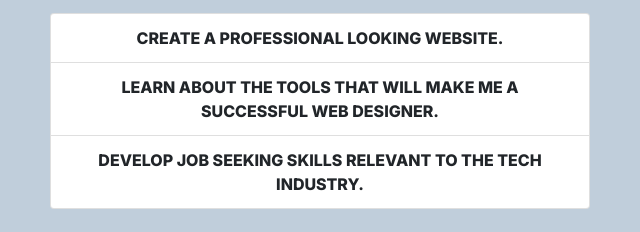
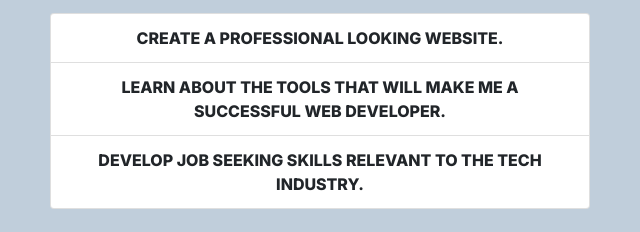
Before and after one commit to pedromiguel93/Bootstrap-Portfolio, a plain HTML site: page index.html in a window 1280 px wide. Shown: the part 1440-1672 px from the top of the page, 35-675 px from the left. Drawn offline with nearby package versions, Linux system fonts and the light colour scheme.

Commit message:
fixed type in html

```diff
--- a/index.html
+++ b/index.html
@@ -102,7 +102,7 @@
             <p class="lead">In this bootcamp I hope and expect to learn to do the following:</p>
             <ul class="list-group list-group">
               <li class="list-group-item">Create a professional looking website.</li>
-              <li class="list-group-item">Learn about the tools that will make me a successful web designer.</li>
+              <li class="list-group-item">Learn about the tools that will make me a successful web developer.</li>
               <li class="list-group-item">Develop job seeking skills relevant to the tech industry.</li>
             </ul>
           </div>
```
